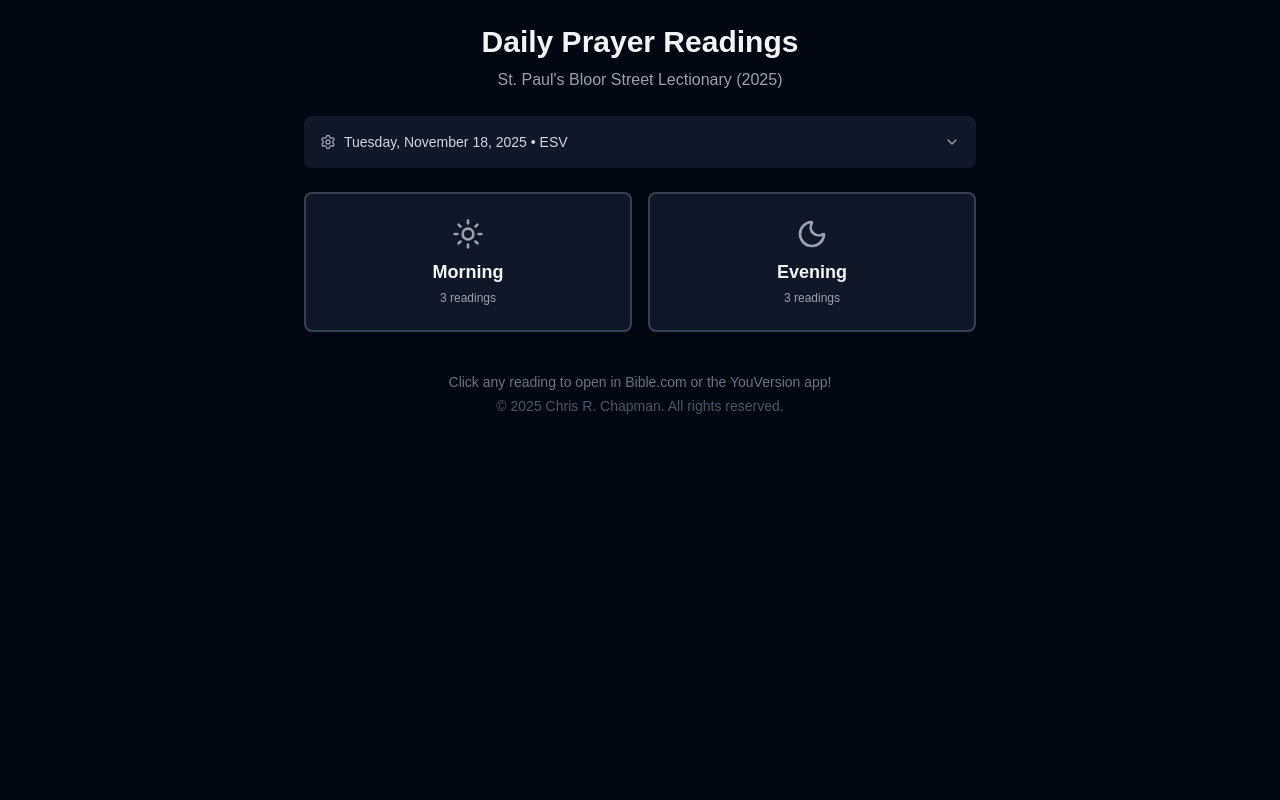
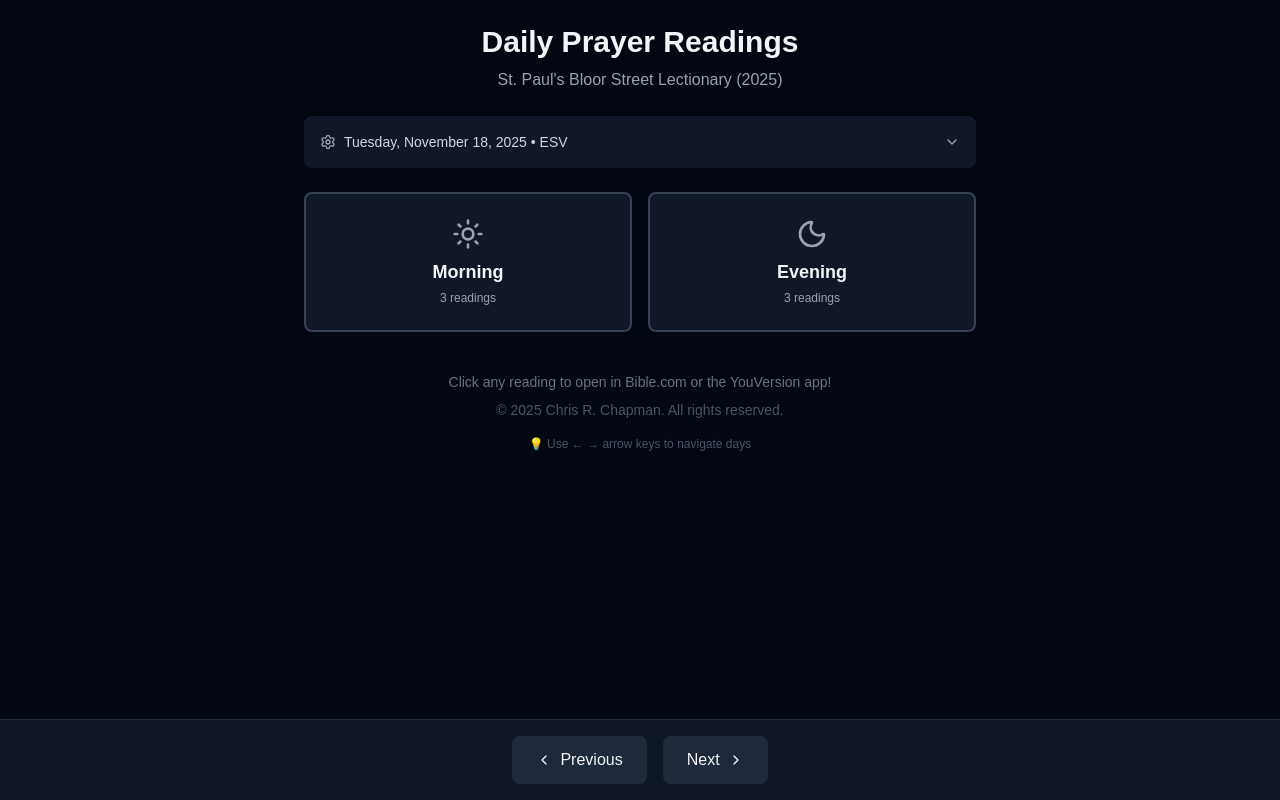
Before and after one commit to DerailleurAgile/daily-bible-readings-app, a Next.js app: page / in a window 1280 px wide. Built offline with nearby package versions, Linux system fonts and the light colour scheme.

Commit message:
ADDED: date navigation aides for users to clue them in on how to use them.

```diff
--- a/app/components/BibleReadingApp.jsx
+++ b/app/components/BibleReadingApp.jsx
@@ -261,7 +261,7 @@ const BibleReadingApp = () => {
   };
 
   return (
-    <div className="min-h-screen bg-gray-950 text-gray-100 p-6">
+    <div className="min-h-screen bg-gray-950 text-gray-100 p-6 pb-24">
       <div className="max-w-2xl mx-auto space-y-6">
         {/* Header */}
         <div className="text-center space-y-2">
@@ -397,9 +397,34 @@ const BibleReadingApp = () => {
         )}
 
         {/* Footer */}
-        <div className="text-center text-sm text-gray-500 pt-4 space-y-1">
+        <div className="text-center text-sm text-gray-500 pt-4 space-y-2">
           <p>Click any reading to open in Bible.com or the YouVersion app!</p>
           <p className="text-gray-600">© {new Date().getFullYear()} Chris R. Chapman. All rights reserved.</p>
+          {/* Navigation hints */}
+          <div className="pt-2 text-xs text-gray-600">
+            <p className="hidden md:block">💡 Use ← → arrow keys to navigate days</p>
+            <p className="md:hidden">💡 Swipe left or right to navigate days</p>
+          </div>
+        </div>
+      </div>
+
+      {/* Bottom Navigation Bar */}
+      <div className="fixed bottom-0 left-0 right-0 bg-gray-900/95 backdrop-blur-sm border-t border-gray-800 p-4 z-50">
+        <div className="max-w-2xl mx-auto flex items-center justify-center gap-4">
+          <button
+            onClick={goToPreviousDay}
+            className="flex items-center gap-2 px-6 py-3 bg-gray-800 hover:bg-gray-700 rounded-lg transition-colors text-gray-100 active:scale-95"
+          >
+            <ChevronDown className="w-4 h-4 rotate-90" />
+            <span className="font-medium">Previous</span>
+          </button>
+          <button
+            onClick={goToNextDay}
+            className="flex items-center gap-2 px-6 py-3 bg-gray-800 hover:bg-gray-700 rounded-lg transition-colors text-gray-100 active:scale-95"
+          >
+            <span className="font-medium">Next</span>
+            <ChevronDown className="w-4 h-4 -rotate-90" />
+          </button>
         </div>
       </div>
 
```
